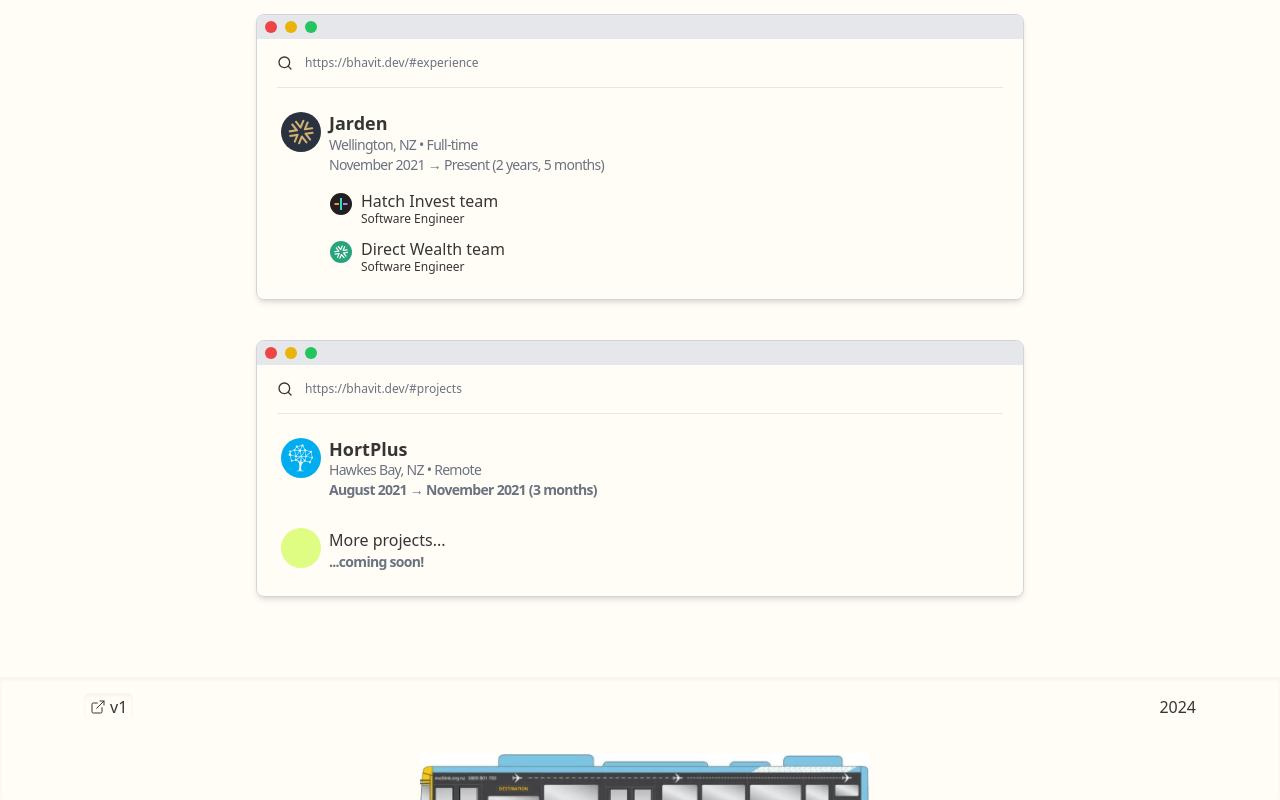
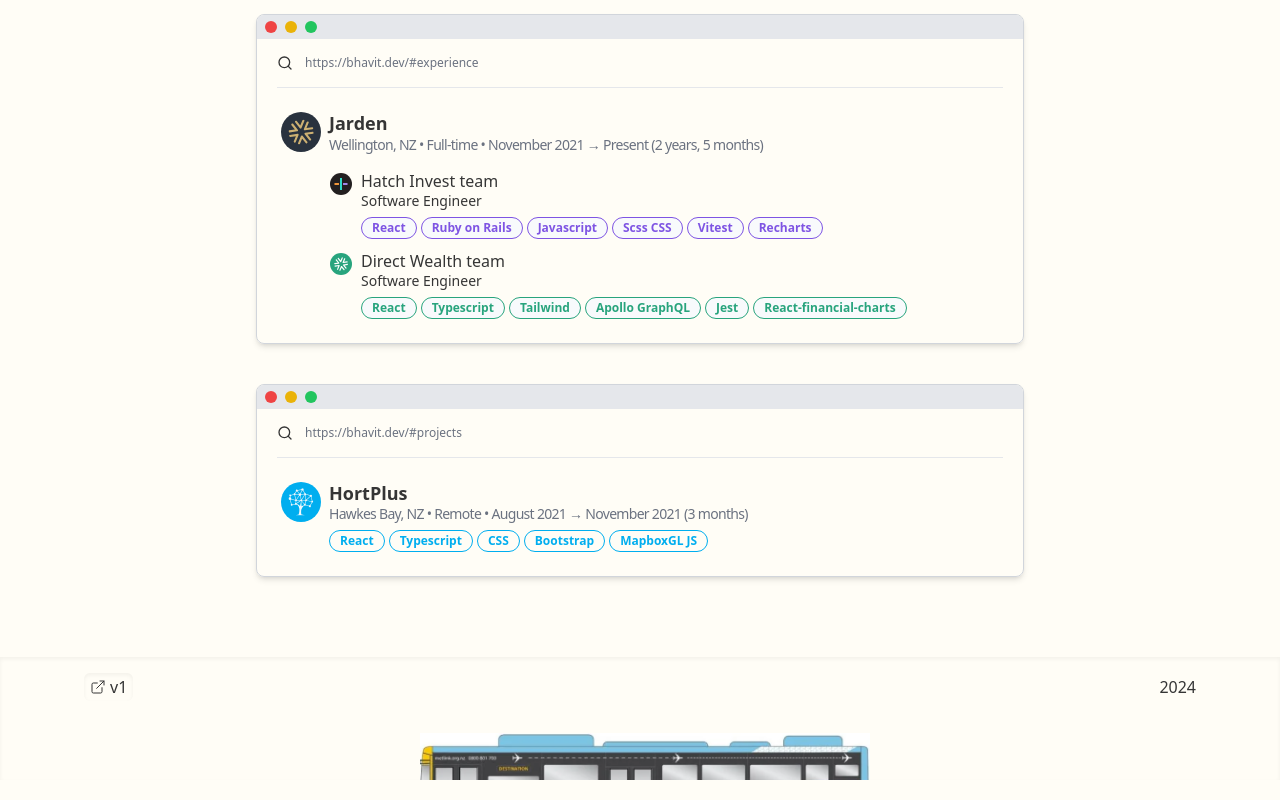
Before and after one commit to wa-bha/v2-personal-website, a Next.js app: page / in a window 1280 px wide. Shown: the part 866-1666 px from the top of the page. Built offline with nearby package versions, Linux system fonts and the light colour scheme.

Commit message:
feat: add tech stack badges for experience and projects

```diff
--- a/src/app/page.tsx
+++ b/src/app/page.tsx
@@ -10,6 +10,7 @@
 import HatchLogo from "@/components/icons/HatchLogo";
 import HortPlusLogo from "@/components/icons/HortPlusLogo";
 import ExternalLink from "@/components/ExternalLink";
+import { Badge } from "@/components/ui/badge";
 
 export default function Home() {
   return (
@@ -76,8 +77,9 @@
                   </h5>
 
                   <div className="text-gray-500 text-sm tracking-tighter">
-                    <p className="font-light">Wellington, NZ • Full-time</p>
-                    <p className="font-medium">November 2021 → Present (2 years, 5 months)</p>
+                    <p className="font-light">
+                      Wellington, NZ • Full-time • November 2021 → Present (2 years, 5 months)
+                    </p>
                   </div>
                 </header>
 
@@ -87,7 +89,16 @@
 
                     <div>
                       <h6 className="font-medium leading-tight">Hatch Invest team</h6>
-                      <p className="text-xs">Software Engineer</p>
+                      <p className="text-sm">Software Engineer</p>
+
+                      <div className="pt-1.5 flex flex-wrap gap-x-1 gap-y-1">
+                        <Badge variant="hatch">React</Badge>
+                        <Badge variant="hatch">Ruby on Rails</Badge>
+                        <Badge variant="hatch">Javascript</Badge>
+                        <Badge variant="hatch">Scss CSS</Badge>
+                        <Badge variant="hatch">Vitest</Badge>
+                        <Badge variant="hatch">Recharts</Badge>
+                      </div>
                     </div>
                   </section>
 
@@ -100,7 +111,16 @@
 
                     <div>
                       <h6 className="font-medium leading-tight">Direct Wealth team</h6>
-                      <p className="text-xs">Software Engineer</p>
+                      <p className="text-sm">Software Engineer</p>
+
+                      <div className="pt-1.5 flex flex-wrap gap-x-1 gap-y-1">
+                        <Badge variant="jarden">React</Badge>
+                        <Badge variant="jarden">Typescript</Badge>
+                        <Badge variant="jarden">Tailwind</Badge>
+                        <Badge variant="jarden">Apollo GraphQL</Badge>
+                        <Badge variant="jarden">Jest</Badge>
+                        <Badge variant="jarden">React-financial-charts</Badge>
+                      </div>
                     </div>
                   </section>
                 </div>
@@ -121,23 +141,39 @@
                   </h5>
 
                   <div className="text-gray-500 text-sm tracking-tighter">
-                    <p className="font-light">Hawkes Bay, NZ • Remote</p>
-                    <p className="font-semibold">August 2021 → November 2021 (3 months)</p>
+                    <p className="font-light">
+                      Hawkes Bay, NZ • Remote • August 2021 → November 2021 (3 months)
+                    </p>
+                  </div>
+
+                  <div className="pt-1.5 flex flex-wrap gap-x-1 gap-y-1">
+                    <Badge variant="hortplus">React</Badge>
+                    <Badge variant="hortplus">Typescript</Badge>
+                    <Badge variant="hortplus">CSS</Badge>
+                    <Badge variant="hortplus">Bootstrap</Badge>
+                    <Badge variant="hortplus">MapboxGL JS</Badge>
                   </div>
                 </header>
               </article>
 
-              <article className="p-2 flex gap-2">
-                <div className="bg-green-yellow rounded-full w-10 h-10" />
+              {/* Personal website */}
+              {/* <article className="m-2 flex gap-2">
+                <HortPlusLogo className="flex-none w-10 h-10" />
 
                 <header>
-                  <h5>More projects...</h5>
+                  <h5 className="text-lg font-semibold leading-tight">
+                    <ExternalLink href="https://www.linkedin.com/in/bhavit-wadhwa/#projects">
+                      Personal Website
+                    </ExternalLink>
+                  </h5>
 
-                  <p className="text-gray-500 text-sm font-semibold tracking-tighter">
-                    <span>...coming soon!</span>
-                  </p>
+                  <div className="pt-1.5 flex flex-wrap gap-x-1 gap-y-1 *:bg-green-yellow *:text-black">
+                    <Badge>React</Badge>
+                    <Badge>NextJS</Badge>
+                    <Badge>shadcn/ui</Badge>
+                  </div>
                 </header>
-              </article>
+              </article> */}
             </div>
           </BrowserWindow>
         </div>
--- /dev/null
+++ b/src/components/ui/badge.tsx
@@ -0,0 +1,39 @@
+import * as React from "react";
+import { cva, type VariantProps } from "class-variance-authority";
+
+import { cn } from "@/lib/utils";
+
+const badgeVariants = cva(
+  "cursor-default inline-flex items-center rounded-full border border-slate-200 px-2.5 py-0.5 text-xs font-semibold transition-colors focus:outline-none focus:ring-2 focus:ring-slate-950 focus:ring-offset-2 dark:border-slate-800 dark:focus:ring-slate-300",
+  {
+    variants: {
+      variant: {
+        default:
+          "border-transparent bg-slate-900 text-slate-50 hover:bg-slate-900/80 dark:bg-slate-50 dark:text-slate-900 dark:hover:bg-slate-50/80",
+        secondary:
+          "border-transparent bg-slate-100 text-slate-900 hover:bg-slate-100/80 dark:bg-slate-800 dark:text-slate-50 dark:hover:bg-slate-800/80",
+        destructive:
+          "border-transparent bg-red-500 text-slate-50 hover:bg-red-500/80 dark:bg-red-900 dark:text-slate-50 dark:hover:bg-red-900/80",
+        outline: "text-slate-950 dark:text-slate-50",
+
+        // Company variants:
+        hatch: "bg-slate-50 border-hatch-purple text-hatch-purple hover:bg-hatch-purple/[.2]",
+        jarden: "bg-slate-50 border-direct-green text-direct-green hover:bg-direct-green/[.2]",
+        hortplus: "border-hortplus-blue text-hortplus-blue hover:bg-hortplus-blue/[.2]"
+      }
+    },
+    defaultVariants: {
+      variant: "default"
+    }
+  }
+);
+
+export interface BadgeProps
+  extends React.HTMLAttributes<HTMLDivElement>,
+    VariantProps<typeof badgeVariants> {}
+
+function Badge({ className, variant, ...props }: BadgeProps) {
+  return <div className={cn(badgeVariants({ variant }), className)} {...props} />;
+}
+
+export { Badge, badgeVariants };
--- /dev/null
+++ b/src/lib/utils.ts
@@ -0,0 +1,6 @@
+import { type ClassValue, clsx } from "clsx"
+import { twMerge } from "tailwind-merge"
+
+export function cn(...inputs: ClassValue[]) {
+  return twMerge(clsx(inputs))
+}
--- a/tailwind.config.ts
+++ b/tailwind.config.ts
@@ -2,6 +2,7 @@
 const colors = require("tailwindcss/colors");
 
 const config: Config = {
+  darkMode: ["class"],
   content: [
     "./src/pages/**/*.{js,ts,jsx,tsx,mdx}",
     "./src/components/**/*.{js,ts,jsx,tsx,mdx}",
@@ -15,19 +16,44 @@
       "slate-blue": "#5856e4",
       grey: "#b1aeae",
       "green-yellow": "#dffd83",
-      tomato: "#fc6d42"
+      tomato: "#fc6d42",
+
+      // Company colours
+      "hatch-purple": "#7e54e3",
+      "direct-green": "#28a47d",
+      "hortplus-blue": "#00AEEF"
     },
 
+    container: {
+      center: true,
+      padding: "2rem",
+      screens: {
+        "2xl": "1400px"
+      }
+    },
     extend: {
       animation: {
-        "spin-slow": "spin 6s linear infinite"
+        "spin-slow": "spin 6s linear infinite",
+        "accordion-down": "accordion-down 0.2s ease-out",
+        "accordion-up": "accordion-up 0.2s ease-out"
       },
       fontFamily: {
         satoshi: ["var(--font-satoshi)"],
         nohemi: ["var(--font-nohemi)"]
+      },
+      keyframes: {
+        "accordion-down": {
+          from: { height: "0" },
+          to: { height: "var(--radix-accordion-content-height)" }
+        },
+        "accordion-up": {
+          from: { height: "var(--radix-accordion-content-height)" },
+          to: { height: "0" }
+        }
       }
     }
-  }
+  },
+  plugins: [require("tailwindcss-animate")]
 };
 
 export default config;
```
Also changed, not shown: package.json (+5 -2 lines), components.json (added), 1 other file (tests, documents, lock files or other folders).
